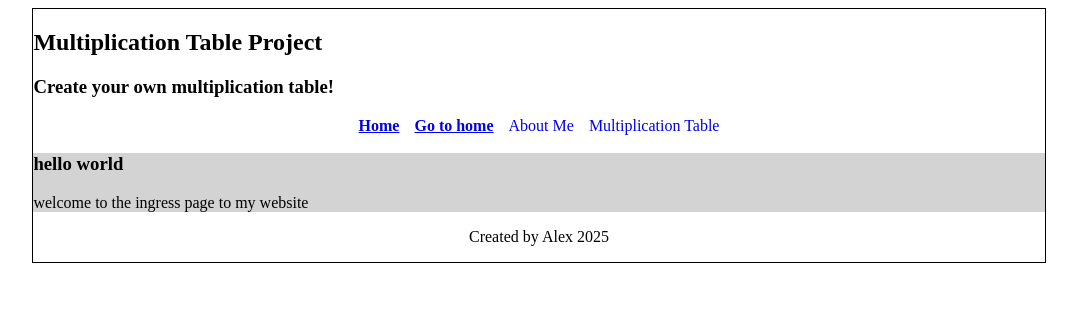
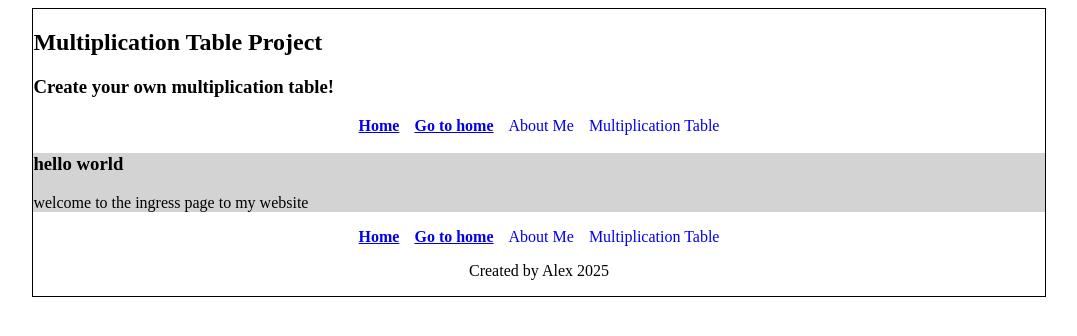
Before and after one commit to blaed026/multiplication-table, a Vue app in the folder vue-project/: page / in a window 1280 px wide. Shown: the top 336 px of the page, without its empty margins (101-1178 px from the left). Built offline with nearby package versions, Linux system fonts and the light colour scheme.

Commit message:
added Navbar.vue

```diff
--- a/vue-project/src/App.vue
+++ b/vue-project/src/App.vue
@@ -4,16 +4,8 @@
       <h1>Multiplication Table Project</h1>
       <h3>Create your own multiplication table!</h3>
 
-      <nav>
-        <router-link to="/">Home</router-link>
+      <navbar></navbar>
 
-        <router-link :to="{ name: 'Home'} ">Go to home</router-link>
-
-        <router-link :to="{ name: 'AboutMe'} ">About Me</router-link>
-
-        <router-link :to="{ name: 'MultiplicationTable'} ">Multiplication Table</router-link>
-
-      </nav>
     </header>
 
     <section class="page-content">
@@ -21,6 +13,7 @@
     </section>
 
     <footer>
+      <navbar></navbar>
       <p>Created by Alex 2025</p>
     </footer>
   </section>
@@ -31,24 +24,6 @@
   max-width: 80%;
   border: 1px solid black;
   margin: 0 auto;
-
-  header {
-    nav{
-      display: flex;
-      gap: 15px;
-      justify-content: center;
-      /* code here would apply to content of nav/links */
-
-      a{
-        text-decoration: none;
-
-        &.router-link-active {
-          font-weight: bold;
-          text-decoration: underline;
-        }
-      }
-    }
-  }
 
   section.page-content {
     background-color: lightgrey;
@@ -64,4 +39,5 @@
 </style>
 <script setup lang="ts">
 
+import Navbar from "@/components/Navbar.vue";
 </script>
--- /dev/null
+++ b/vue-project/src/components/Navbar.vue
@@ -0,0 +1,34 @@
+<script setup lang="ts">
+
+</script>
+
+<template>
+  <nav>
+    <router-link to="/">Home</router-link>
+
+    <router-link :to="{ name: 'Home'} ">Go to home</router-link>
+
+    <router-link :to="{ name: 'AboutMe'} ">About Me</router-link>
+
+    <router-link :to="{ name: 'MultiplicationTable'} ">Multiplication Table</router-link>
+  </nav>
+</template>
+
+<style scoped>
+  nav{
+    display: flex;
+    gap: 15px;
+    justify-content: center;
+    /* code here would apply to content of nav/links */
+
+    a{
+      text-decoration: none;
+
+      &.router-link-active {
+        font-weight: bold;
+        text-decoration: underline;
+      }
+    }
+  }
+
+</style>
```
